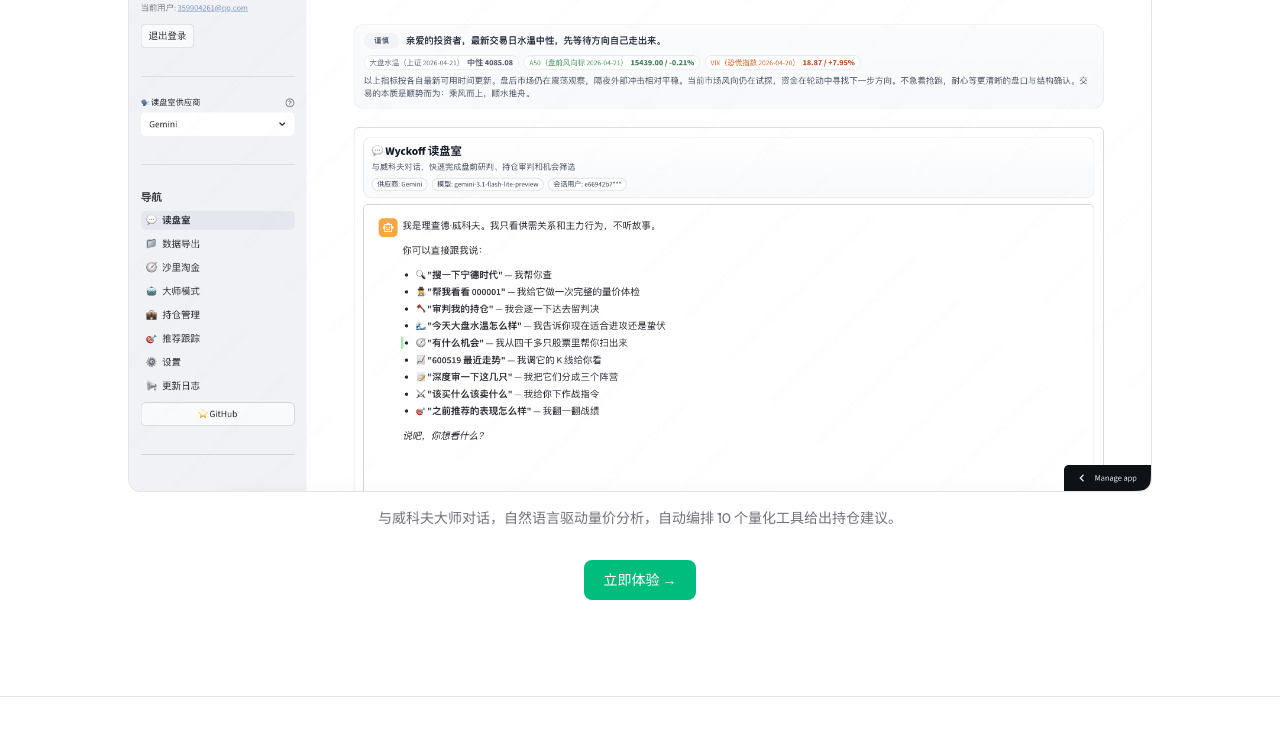
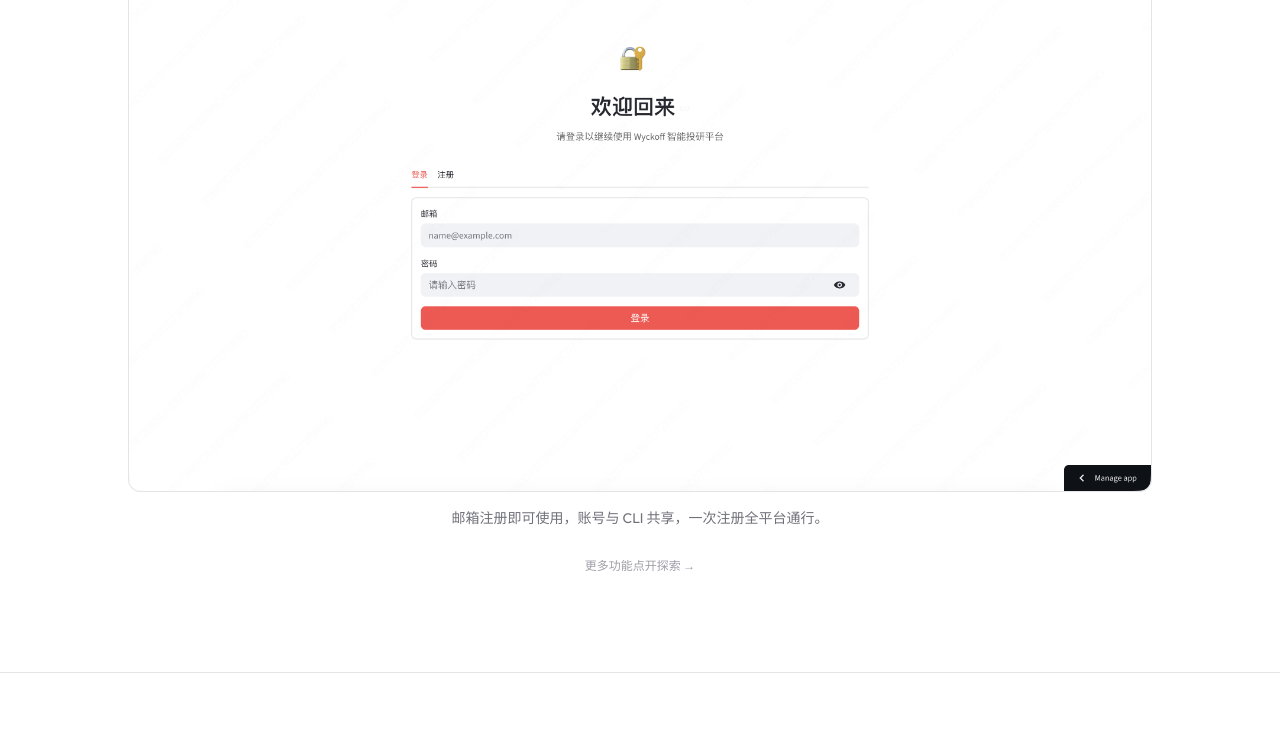
Before and after one commit to YoungCan-Wang/wyckoff-homepage, a React (Vite) app: page / in a window 1280 px wide. Shown: the part 1841-2595 px from the top of the page. Built offline with nearby package versions, Linux system fonts and the light colour scheme.

Commit message:
feat: reorder Web App tabs, trim redundant CTA link
Co-Authored-By: Claude Opus 4 <noreply@anthropic.com>

```diff
--- a/src/components/WebApp.tsx
+++ b/src/components/WebApp.tsx
@@ -5,16 +5,16 @@ import { useI18n } from '../i18n'
 const BASE = import.meta.env.BASE_URL
 
 const screens = [
+  { key: 'login', img: `${BASE}screenshots/login.png` },
   { key: 'chat', img: `${BASE}screenshots/chat.png` },
   { key: 'export', img: `${BASE}screenshots/export.png` },
-  { key: 'login', img: `${BASE}screenshots/login.png` },
 ] as const
 
 type ScreenKey = (typeof screens)[number]['key']
 
 export default function WebApp() {
   const { t } = useI18n()
-  const [active, setActive] = useState<ScreenKey>('chat')
+  const [active, setActive] = useState<ScreenKey>('login')
   const tabs = t.webapp.tabs as Record<ScreenKey, { title: string; desc: string }>
   const current = screens.find((s) => s.key === active)!
 
@@ -76,15 +76,14 @@ export default function WebApp() {
           </p>
         </motion.div>
 
-        {/* CTA */}
-        <div className="mt-8 text-center">
+        <div className="mt-6 text-center">
           <a
             href="https://wyckoff-analysis-youngcanphoenix.streamlit.app/"
             target="_blank"
             rel="noopener"
-            className="inline-flex items-center gap-2 px-5 py-2.5 bg-emerald-500 text-white dark:text-black font-medium text-sm rounded-lg hover:bg-emerald-400 transition-colors"
+            className="text-xs text-zinc-400 hover:text-emerald-500 transition-colors"
           >
-            {t.webapp.cta} →
+            {t.webapp.explore}
           </a>
         </div>
       </div>
--- a/src/i18n/index.ts
+++ b/src/i18n/index.ts
@@ -27,6 +27,7 @@ export const zh = {
     label: 'Web App',
     desc: '基于 Streamlit 的可视化投研平台 — 注册即用，无需安装',
     cta: '立即体验',
+    explore: '更多功能点开探索 →',
     tabs: {
       chat: { title: '读盘室', desc: '与威科夫大师对话，自然语言驱动量价分析，自动编排 10 个量化工具给出持仓建议。' },
       export: { title: '数据导出', desc: '支持 OHLCV 增强版 / 原始数据下载，覆盖 ETF、指数、宏观 CPI 等多数据源，自定义导出。' },
@@ -151,6 +152,7 @@ export const en: typeof zh = {
     label: 'Web App',
     desc: 'Streamlit-powered visual research platform — sign up and use, no install required',
     cta: 'Try it now',
+    explore: 'Explore more features →',
     tabs: {
       chat: { title: 'Trading Room', desc: 'Chat with the Wyckoff master. Natural language drives volume-price analysis, auto-orchestrates 10 quant tools for portfolio advice.' },
       export: { title: 'Data Export', desc: 'Download enhanced OHLCV or raw data. Covers ETFs, indices, macro CPI, and more with custom export options.' },
```
